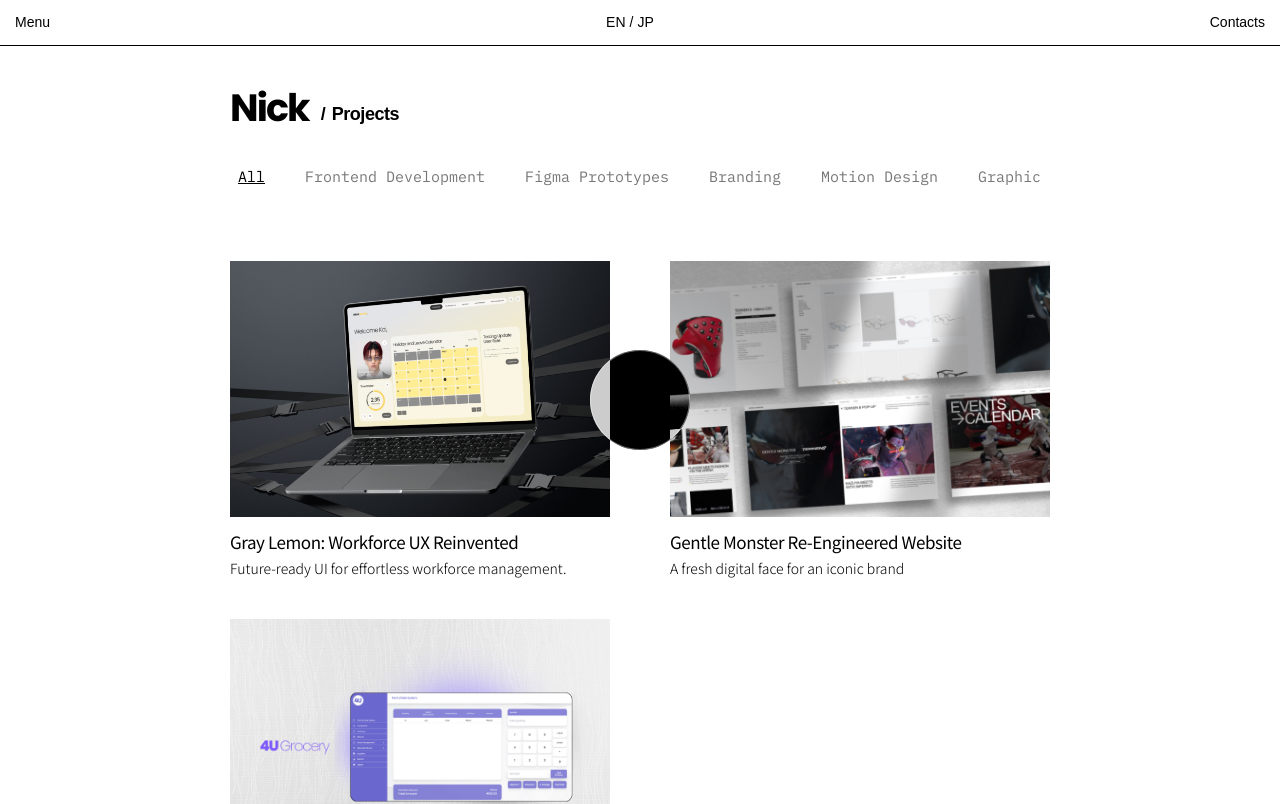
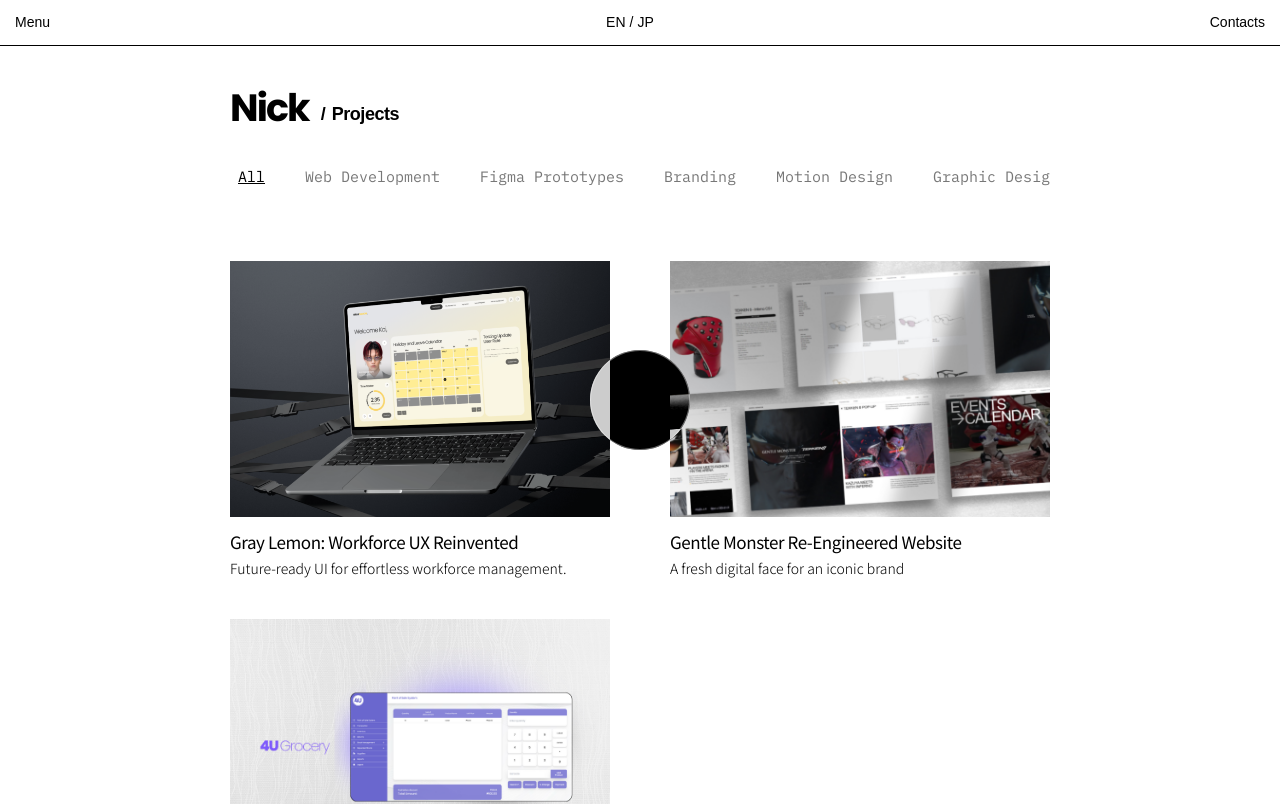
Before and after one commit to mnsling/portfolio_v1, a React (Vite) app: page /projects in a window 1280 px wide. Shown: the top 804 px of the page. Built offline with nearby package versions, Linux system fonts and the light colour scheme; a web font is replaced by a local one.

Commit message:
small modifications in projects

```diff
--- a/src/components/data/projectsdata.jsx
+++ b/src/components/data/projectsdata.jsx
@@ -64,7 +64,7 @@
       industry: 'Enterprise Solutions',
     },
   ],
-  frontend: [
+  web: [
     {
       id: 2,
       title: 'Gentle Monster Re-Engineered Website',
--- a/src/components/projectsnavbar.jsx
+++ b/src/components/projectsnavbar.jsx
@@ -3,7 +3,7 @@
 const ProjectsNavbar = ({ onCategoryChange, activeCategory }) => {
   const categories = [
     { label: 'All', value: 'all' },
-    { label: 'Frontend Development', value: 'frontend' },
+    { label: 'Web Development', value: 'web' },
     { label: 'Figma Prototypes', value: 'uiux' },
     { label: 'Branding', value: 'branding' },
     { label: 'Motion Design', value: 'motiondesign' },
```
